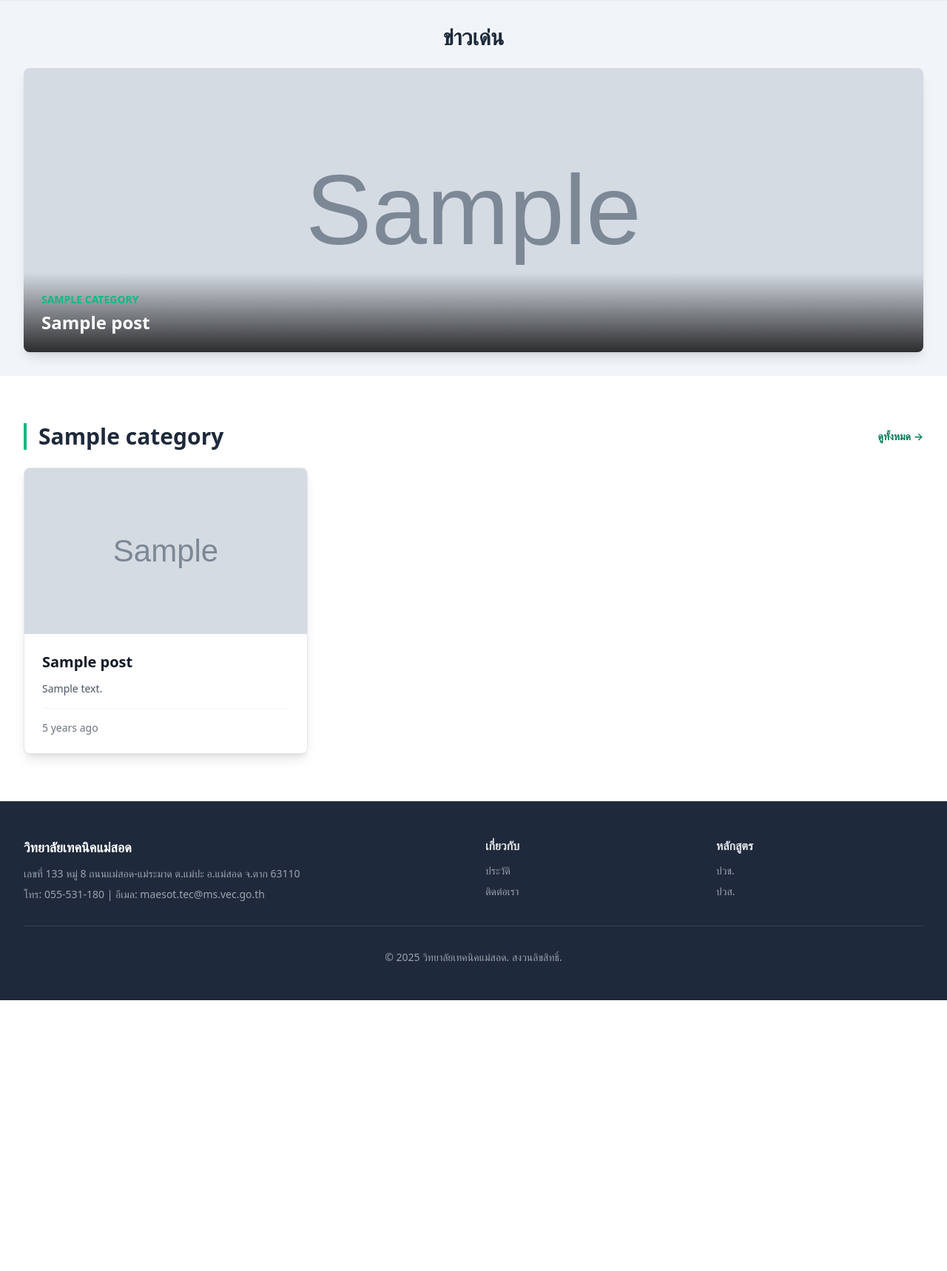
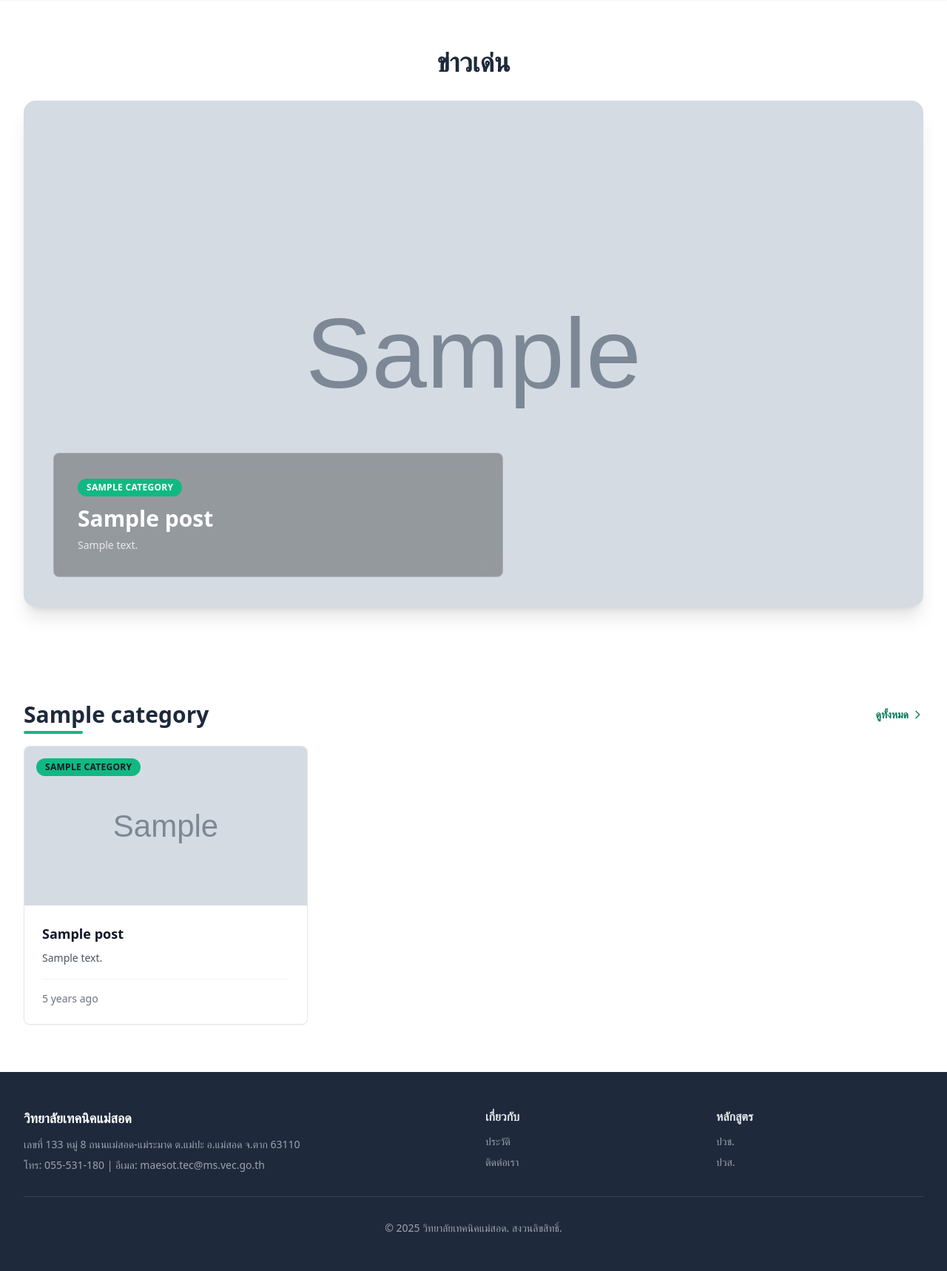
Before and after one commit to Anuphap2/mtc-web, a Laravel app: page / in a window 1280 px wide. Shown: the part 81-1799 px from the top of the page at 74% size. Before the commit the page ends 1433 px from the top, so only its background shows below. Run offline with Laravel 12, Linux system fonts and the light colour scheme; tables that the repository leaves empty hold one stand-in row (values such as "Sample post"); grey boxes marked "Sample" are stand-in pictures; style sheets or scripts are compiled from the project's sources; some libraries are stand-ins or nearby versions.

Commit message:
new design home page

```diff
--- a/resources/views/home.blade.php
+++ b/resources/views/home.blade.php
@@ -1,75 +1,121 @@
 <x-public-layout>
 
-    {{-- ===== 1. HERO SLIDER SECTION (NEW) ===== --}}
+    {{-- ===== 1. HERO SLIDER SECTION ===== --}}
     @if (isset($featuredPosts) && $featuredPosts->count() > 0)
-        <section class="bg-tech-slate-light py-8">
+        {{-- [ปรับปรุง] เปลี่ยนพื้นหลังเป็นสีขาว (bg-white) เพื่อความสะอาดตา --}}
+        <section class="bg-white py-10 md:py-16">
             <div class="container mx-auto max-w-7xl px-4 sm:px-6 lg:px-8">
-                <h2 class="text-3xl font-bold text-tech-slate-dark mb-6 text-center">ข่าวเด่น</h2>
-                {{-- ใส่ Slider Component ที่นี่ (ตัวอย่างง่ายๆ) --}}
-                <div class="relative overflow-hidden rounded-lg shadow-lg">
-                    {{-- ควรใช้ Library เช่น Swiper.js เพื่อ Slider ที่ดีกว่า --}}
-                    <div class="flex transition-transform duration-500 ease-in-out">
+                <h2 class="text-3xl md:text-4xl font-bold text-tech-slate-dark mb-8 text-center">
+                    ข่าวเด่น
+                </h2>
+
+                {{-- Swiper Slider --}}
+                <div class="swiper mySwiper relative rounded-2xl shadow-xl overflow-hidden">
+                    <div class="swiper-wrapper">
                         @foreach ($featuredPosts as $featured)
-                            <div class="w-full flex-shrink-0 relative">
+                            {{-- [ปรับปรุง] เพิ่ม 'group' class สำหรับ hover effect ที่รูปภาพ --}}
+                            <div class="swiper-slide relative group">
                                 <a href="{{ route('post.show', $featured) }}">
                                     <img src="{{ $featured->image_path ? Storage::url($featured->image_path) : asset('images/placeholder.jpg') }}"
-                                        alt="{{ $featured->title }}" class="w-full h-96 object-cover">
+                                        alt="{{ $featured->title }}" {{-- [ปรับปรุง] เพิ่ม transition-transform ให้รูปภาพ --}}
+                                        class="w-full aspect-video object-cover transition-transform duration-500 group-hover:scale-105">
+
+                                    {{-- [ปรับปรุง] เปลี่ยนจาก Gradient เป็น Glassmorphism Card (แบบ maesod) --}}
                                     <div
-                                        class="absolute bottom-0 left-0 right-0 bg-gradient-to-t from-black/80 to-transparent p-6">
+                                        class="absolute bottom-6 left-6 right-6 md:bottom-10 md:left-10 md:w-2/3 lg:w-1/2 p-6 md:p-8
+                                               rounded-lg text-white
+                                               bg-black/30 backdrop-blur-md border border-white/20">
                                         <span
-                                            class="text-sm font-semibold text-tech-green uppercase">{{ $featured->category->name }}</span>
-                                        <h3 class="mt-1 text-2xl font-bold text-white line-clamp-2">
-                                            {{ $featured->title }}</h3>
+                                            class="inline-block bg-tech-green text-xs font-semibold px-3 py-1 rounded-full mb-2 uppercase tracking-wide">
+                                            {{ $featured->category->name }}
+                                        </span>
+                                        <h3 class="mt-1 text-2xl md:text-3xl font-bold line-clamp-2">
+                                            {{ $featured->title }}
+                                        </h3>
+                                        <p class="mt-2 text-sm text-gray-200 line-clamp-2 hidden sm:block">
+                                            {{ Str::limit(strip_tags($featured->content), 100) }}
+                                        </p>
                                     </div>
                                 </a>
                             </div>
                         @endforeach
                     </div>
-                    {{-- เพิ่มปุ่ม Navigation/Pagination ของ Slider ที่นี่ --}}
+
+                    {{-- Navigation --}}
+                    {{-- [ปรับปรุง] ปรับดีไซน์ปุ่ม Navigation ให้เป็น Glassmorphism เข้าชุดกัน --}}
+                    <div
+                        class="swiper-button-prev flex items-center justify-center bg-white/20 hover:bg-white/40 backdrop-blur-sm rounded-full w-10 h-10 absolute left-4 top-1/2 -translate-y-1/2 z-10 transition">
+                        <svg xmlns="http://www.w3.org/2000/svg" fill="none" viewBox="0 0 24 24" stroke-width="2.5"
+                            stroke="currentColor" class="w-5 h-5 text-white">
+                            <path stroke-linecap="round" stroke-linejoin="round" d="M15 19l-7-7 7-7" />
+                        </svg>
+                    </div>
+                    <div
+                        class="swiper-button-next flex items-center justify-center bg-white/20 hover:bg-white/40 backdrop-blur-sm rounded-full w-10 h-10 absolute right-4 top-1/2 -translate-y-1/2 z-10 transition">
+                        <svg xmlns="http://www.w3.org/2000/svg" fill="none" viewBox="0 0 24 24" stroke-width="2.5"
+                            stroke="currentColor" class="w-5 h-5 text-white">
+                            <path stroke-linecap="round" stroke-linejoin="round" d="M9 5l7 7-7 7" />
+                        </svg>
+                    </div>
+
+                    {{-- Pagination --}}
+                    <div class="swiper-pagination !bottom-4"></div>
                 </div>
             </div>
         </section>
     @endif
 
-
-    {{-- ===== 2. POSTS BY CATEGORY SECTION (NEW) ===== --}}
+    {{-- ===== 2. POSTS BY CATEGORY SECTION ===== --}}
     <section class="py-12 sm:py-16 bg-white">
         <div class="container mx-auto max-w-7xl px-4 sm:px-6 lg:px-8 space-y-12">
 
-            {{-- วนลูป Categories ที่มี Posts --}}
             @isset($categoriesWithPosts)
                 @foreach ($categoriesWithPosts as $category)
                     <div>
-                        {{-- ชื่อ Category และลิงก์ "ดูทั้งหมด" --}}
                         <div class="flex justify-between items-center mb-6">
-                            <h2 class="text-3xl font-bold text-tech-slate-dark border-l-4 border-tech-green pl-4">
-                                {{ $category->name }}
-                            </h2>
+                            {{-- [ปรับปรุง] เปลี่ยน Layout Header เป็นแบบเส้นใต้ (maesod style) --}}
+                            <div class="relative">
+                                <h2 class="text-3xl font-bold text-tech-slate-dark">
+                                    {{ $category->name }}
+                                </h2>
+                                {{-- เส้นใต้สำหรับ Header --}}
+                                <div class="absolute bottom-[-8px] left-0 h-1 w-20 bg-tech-green rounded-full"></div>
+                            </div>
+
                             <a href="{{ route('category.show', $category) }}"
-                                class="text-sm font-semibold text-tech-green-dark hover:underline">
-                                ดูทั้งหมด &rarr;
+                                class="text-sm font-semibold text-tech-green-dark hover:underline flex items-center gap-1">
+                                ดูทั้งหมด
+                                <svg xmlns="http://www.w3.org/2000/svg" fill="none" viewBox="0 0 24 24" stroke-width="2"
+                                    stroke="currentColor" class="w-4 h-4">
+                                    <path stroke-linecap="round" stroke-linejoin="round" d="M9 5l7 7-7 7" />
+                                </svg>
                             </a>
                         </div>
 
-                        {{-- Grid แสดงข่าว 3 ข่าวล่าสุดของ Category นี้ --}}
                         <div class="grid grid-cols-1 md:grid-cols-2 lg:grid-cols-3 gap-8">
                             @forelse ($category->posts as $post)
                                 <div
-                                    class="bg-white rounded-lg shadow-lg overflow-hidden flex flex-col group border border-gray-200 transition-all duration-300 hover:shadow-2xl hover:-translate-y-2">
-                                    <a href="{{ route('post.show', $post) }}" class="block overflow-hidden">
-                                        <img class="h-56 w-full object-cover transition duration-300 ease-in-out group-hover:scale-105"
-                                            src="{{ $post->image_path ? Storage::url($post->image_path) : asset('images/placeholder.jpg') }}"
-                                            alt="{{ $post->title }}">
+                                    class="bg-white rounded-lg border border-gray-200 shadow-sm overflow-hidden group transition-transform duration-300 hover:shadow-xl hover:-translate-y-1">
+                                    {{-- [ปรับปรุง] เพิ่ม 'relative' เพื่อให้ Category Tag ลอยทับได้ --}}
+                                    <a href="{{ route('post.show', $post) }}" class="block overflow-hidden relative">
+                                        <img src="{{ $post->image_path ? Storage::url($post->image_path) : asset('images/placeholder.jpg') }}"
+                                            alt="{{ $post->title }}" {{-- [ปรับปรุง] เปลี่ยนเป็น aspect-video (16:9) ให้เหมือน Slider --}}
+                                            class="aspect-video w-full object-cover transition-transform duration-300 group-hover:scale-105">
+
+                                        {{-- [เพิ่มใหม่] Category Tag บนรูปภาพ --}}
+                                        <span
+                                            class="absolute top-4 left-4 inline-block bg-tech-green text-xs font-semibold px-3 py-1 rounded-full uppercase tracking-wide text-gray-900">
+                                            {{ $post->category->name }}
+                                        </span>
                                     </a>
-                                    <div class="p-6 flex-1 flex flex-col">
-                                        {{-- ไม่ต้องแสดง Category name อีก เพราะอยู่ใต้หัวข้อแล้ว --}}
-                                        <h3 class="font-bold text-xl text-gray-900">
+                                    <div class="p-6 flex flex-col">
+                                        <h3 class="font-bold text-lg text-gray-900 mb-2">
                                             <a href="{{ route('post.show', $post) }}"
-                                                class="hover:text-tech-green-dark transition duration-150">
+                                                class="hover:text-tech-green-dark transition duration-150 line-clamp-2">
                                                 {{ $post->title }}
                                             </a>
                                         </h3>
-                                        <p class="mt-3 text-gray-600 text-sm flex-grow">
+                                        <p class="text-gray-600 text-sm flex-grow leading-relaxed line-clamp-3">
                                             {{ Str::limit(strip_tags($post->content), 120) }}
                                         </p>
                                         <div class="mt-4 pt-4 border-t border-gray-100 text-sm text-gray-500">
@@ -90,10 +136,45 @@
                     ยังไม่มีข่าวสารในขณะนี้
                 </p>
             @endisset
+
         </div>
     </section>
 
-    {{-- (E-Service, Director, Departments, CTA Sections can remain or be removed as needed) --}}
-    {{-- ... --}}
+    {{-- ===== Swiper JS Initialization ===== --}}
+    @push('head')
+        <link rel="stylesheet" href="https://cdn.jsdelivr.net/npm/swiper@11/swiper-bundle.min.css">
+        {{-- [เพิ่มใหม่] CSS สำหรับ Pagination ของ Swiper ให้เป็นสีที่เข้ากัน --}}
+        <style>
+            .swiper-pagination-bullet-active {
+                background-color: #34D399 !important;
+                /* tech-green */
+            }
+        </style>
+    @endpush
+
+    @push('scripts')
+        <script src="https://cdn.jsdelivr.net/npm/swiper@11/swiper-bundle.min.js"></script>
+        <script>
+            document.addEventListener('DOMContentLoaded', function() {
+                new Swiper('.mySwiper', {
+                    loop: true,
+                    speed: 600,
+                    autoplay: {
+                        delay: 5000,
+                        disableOnInteraction: false
+                    },
+                    pagination: {
+                        el: '.swiper-pagination',
+                        clickable: true
+                    },
+                    navigation: {
+                        nextEl: '.swiper-button-next',
+                        prevEl: '.swiper-button-prev'
+                    },
+                    effect: 'slide',
+                });
+            });
+        </script>
+    @endpush
 
 </x-public-layout>
```
